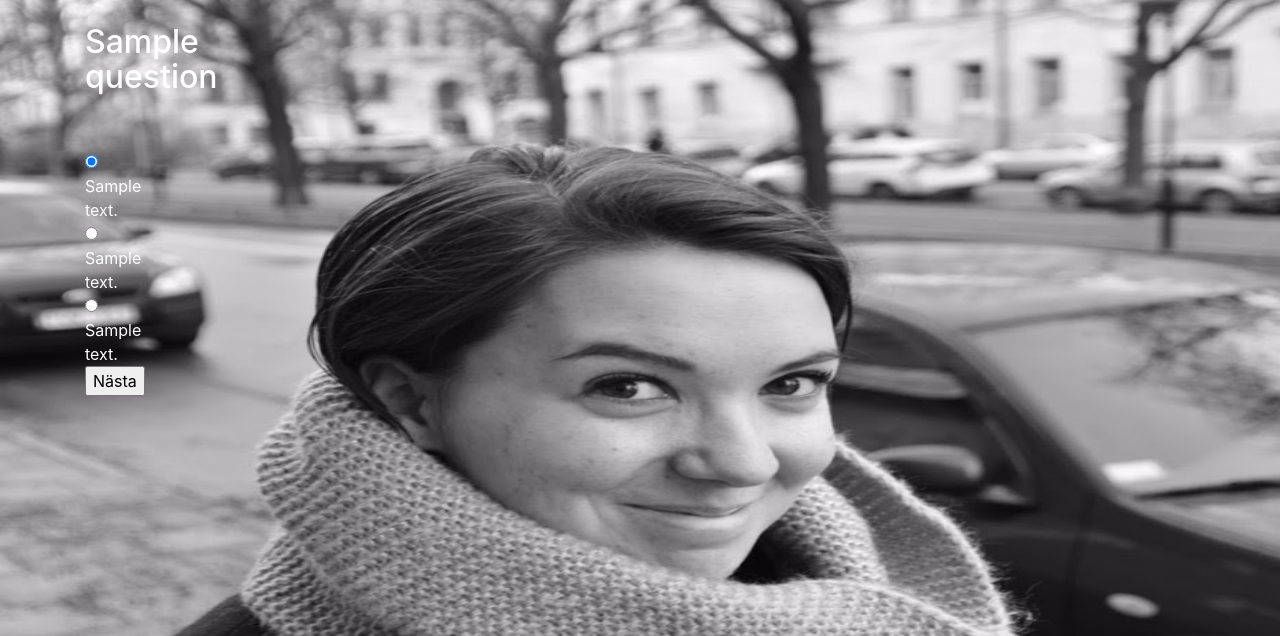
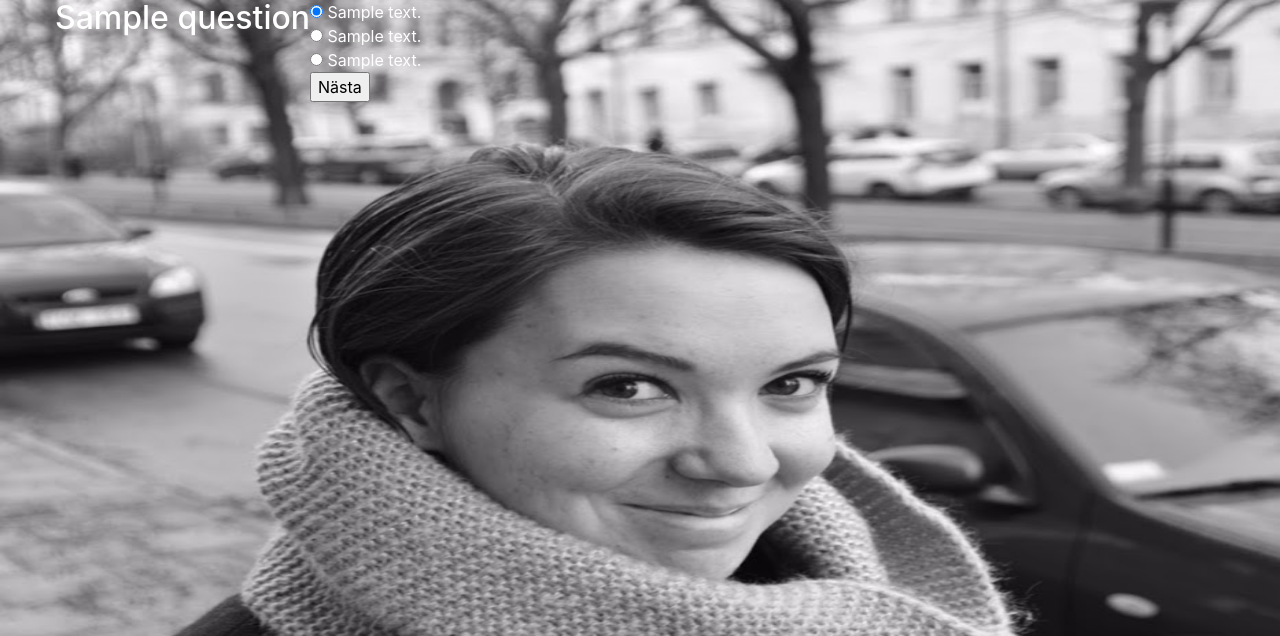
Before and after one commit to cupaiuolo/quizproject, a Django app: page /quiz/1/question/1/ in a window 1280 px wide. Shown: the top 636 px of the page. Run offline with Django 3.2, Linux system fonts and the light colour scheme; tables that the repository leaves empty hold one stand-in row (values such as "Sample post"); some libraries are stand-ins or nearby versions.

Commit message:
only row

```diff
--- a/quiz/templates/question.html
+++ b/quiz/templates/question.html
@@ -9,7 +9,7 @@
 	<body>
 <div class="container">
 	<div class="row">
-		<div class="col-md-1">
+		<div class="row">
 			<br>
 	<h2> {{question}} </h2>
 	<br>
```
